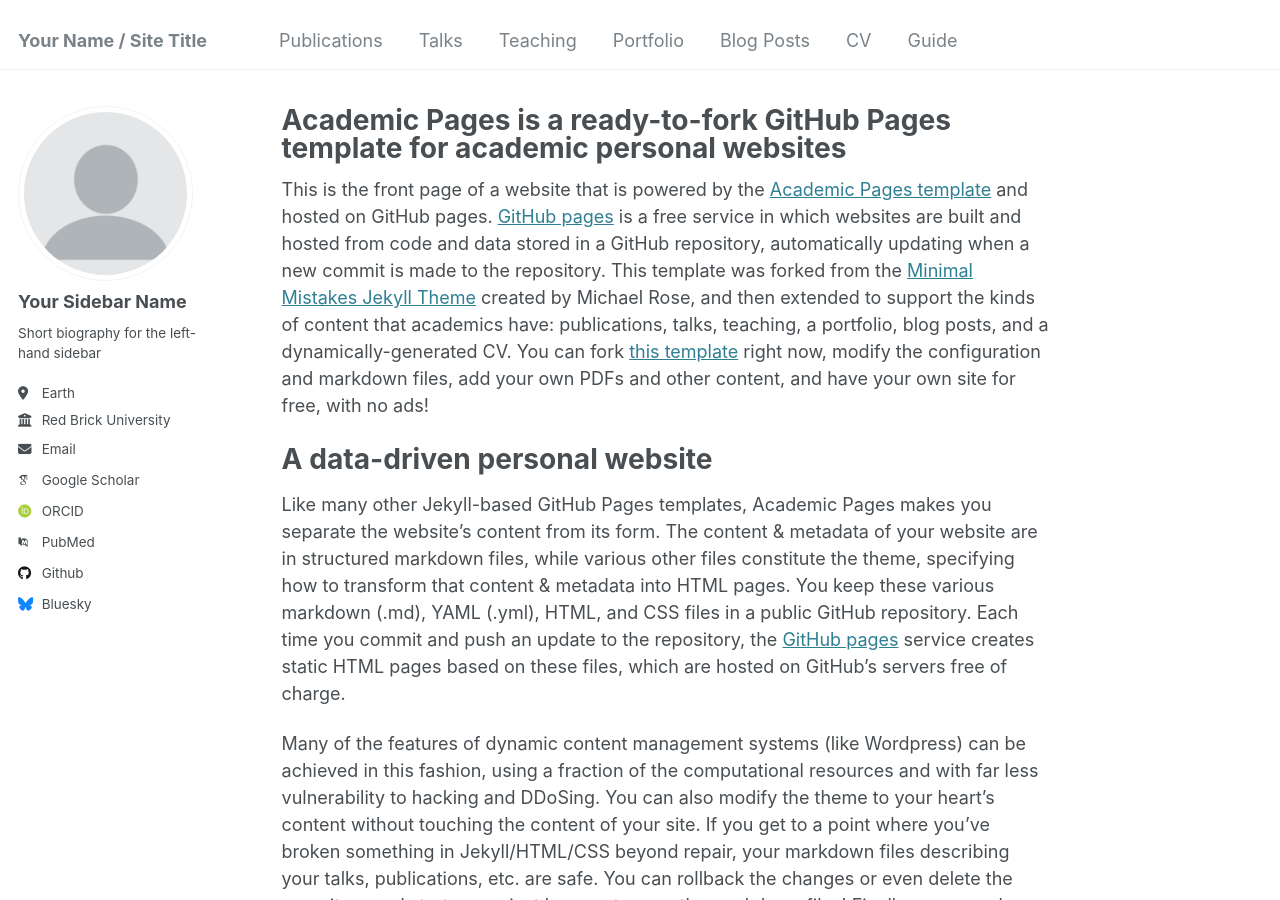
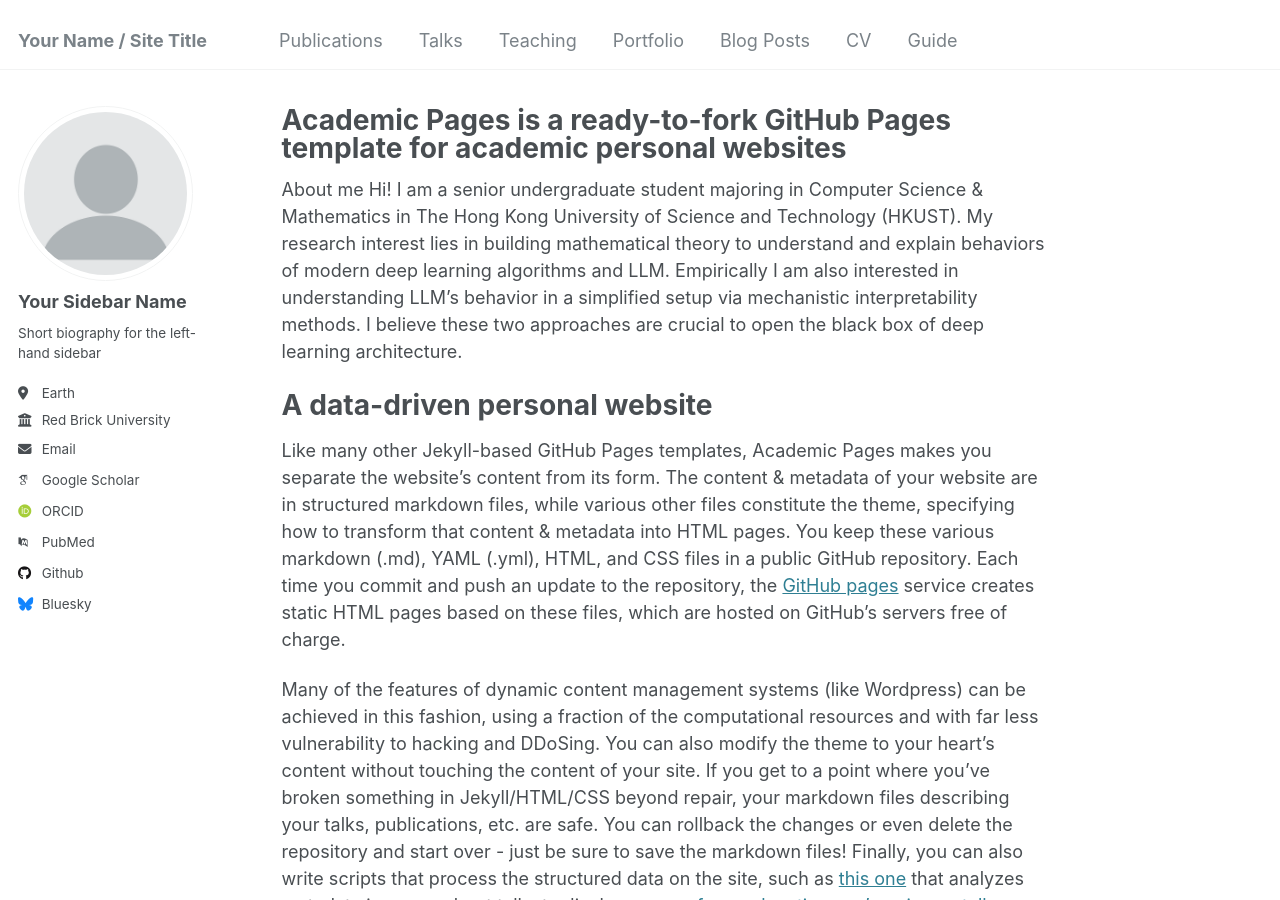
Before and after one commit to zxiebb/zxiebb.github.io, a Jekyll site: the page built from _pages/about.md, in a window 1280 px wide and 900 px high. Built offline with Jekyll 4.4.1, drawn with Linux system fonts in a browser that asks for light colours; some web fonts are replaced.

Commit message:
Update about.md

```diff
--- a/_pages/about.md
+++ b/_pages/about.md
@@ -6,8 +6,8 @@ redirect_from:
   - /about/
   - /about.html
 ---
-
-This is the front page of a website that is powered by the [Academic Pages template](https://github.com/academicpages/academicpages.github.io) and hosted on GitHub pages. [GitHub pages](https://pages.github.com) is a free service in which websites are built and hosted from code and data stored in a GitHub repository, automatically updating when a new commit is made to the repository. This template was forked from the [Minimal Mistakes Jekyll Theme](https://mmistakes.github.io/minimal-mistakes/) created by Michael Rose, and then extended to support the kinds of content that academics have: publications, talks, teaching, a portfolio, blog posts, and a dynamically-generated CV. You can fork [this template](https://github.com/academicpages/academicpages.github.io) right now, modify the configuration and markdown files, add your own PDFs and other content, and have your own site for free, with no ads!
+About me
+Hi! I am a senior undergraduate student majoring in Computer Science & Mathematics in The Hong Kong University of Science and Technology (HKUST). My research interest lies in building mathematical theory to understand and explain behaviors of modern deep learning algorithms and LLM. Empirically I am also interested in understanding LLM’s behavior in a simplified setup via mechanistic interpretability methods. I believe these two approaches are crucial to open the black box of deep learning architecture.
 
 A data-driven personal website
 ======
```
